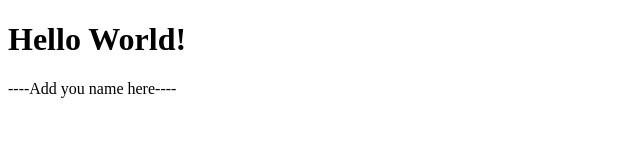
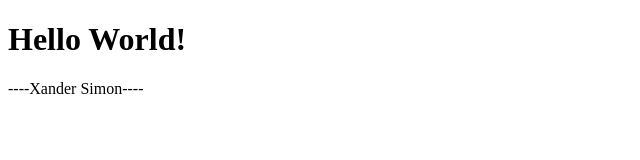
Before and after one commit to DS4200-S23-Class/ic-01-XanderSimon, a plain HTML site: page index.html in a window 1280 px wide. Shown: the full height of the page, 0-640 px from the left. Drawn offline with Linux system fonts and the light colour scheme.

Commit message:
changing my name

```diff
--- a/index.html
+++ b/index.html
@@ -6,7 +6,7 @@
 
 <p>
 
-----Add you name here----
+----Xander Simon----
 
 </p>
 
```
